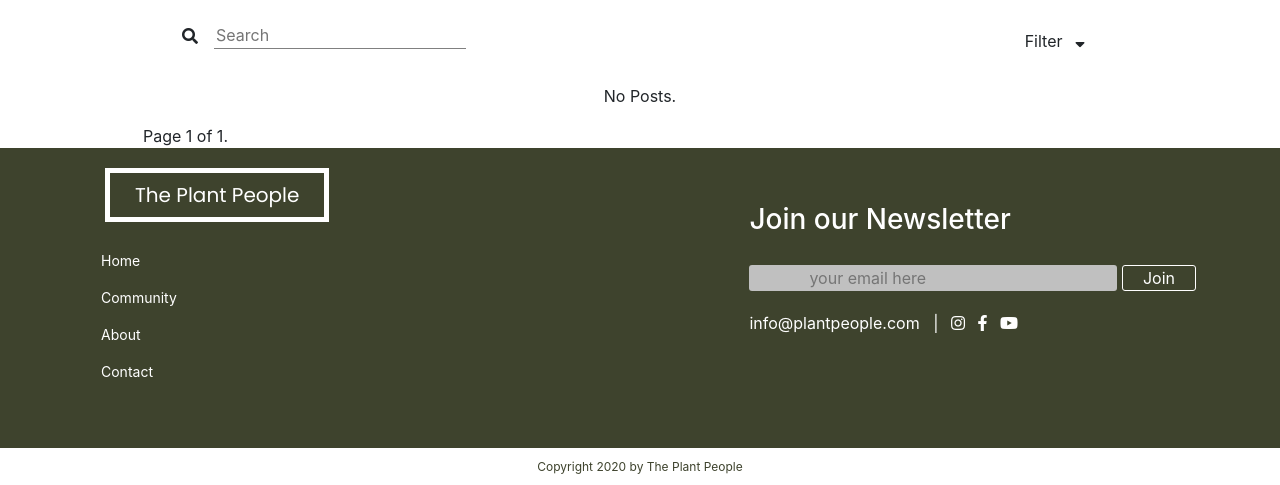
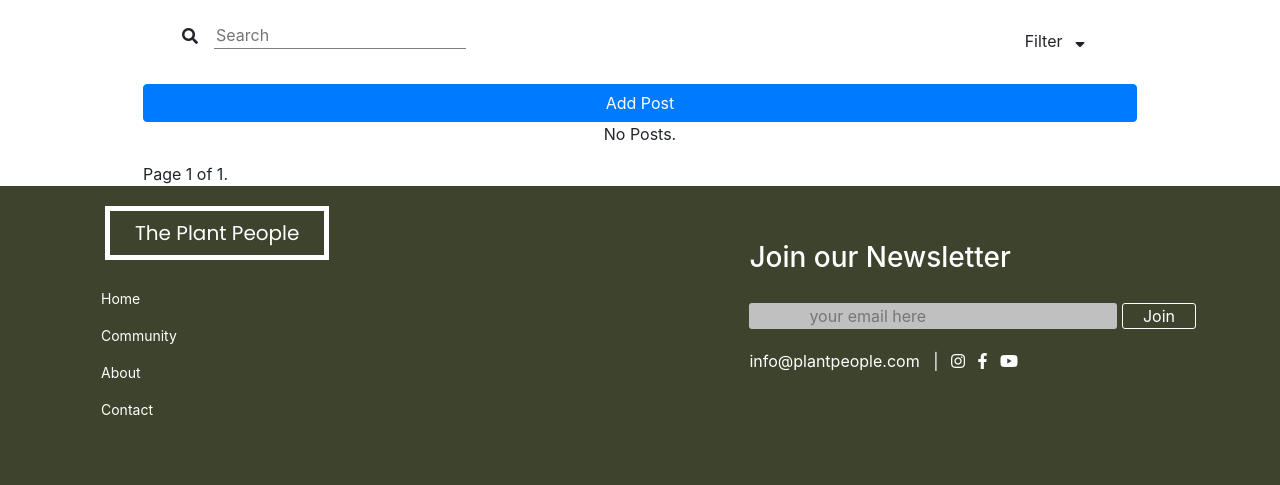
Before and after one commit to aliciaroeck/plant-people, a Django app: page /community/ in a window 1280 px wide. Shown: the part 624-1109 px from the top of the page. Run offline with Django 3.2, Linux system fonts and the light colour scheme; data that the repository does not hold is empty; some libraries are stand-ins or nearby versions.

Commit message:
adds create new post functionality

```diff
--- a/main_app/forms.py
+++ b/main_app/forms.py
@@ -30,3 +30,8 @@
     class Meta:
         model = Post
         fields = ('title', 'content')
+
+class EditContentForm(forms.ModelForm):
+    class Meta:
+        model = Post
+        fields = ('title', 'content')
--- /dev/null
+++ b/main_app/static/scripts/post.js
@@ -0,0 +1 @@
+#('.show-more').on('click', )
--- a/main_app/static/styles/base.css
+++ b/main_app/static/styles/base.css
@@ -432,3 +432,21 @@ img.profile-pic {
 img.community-profile-photo {
     margin: 20px;
 }
+
+p#post-text {
+    display: none;
+}
+
+.hidden {
+    display:none;
+}
+
+.edit-delete {
+    text-decoration: none;
+    color: white;
+}
+
+.edit {
+    border: none;
+    background: transparent;
+}
--- a/main_app/templates/community/index.html
+++ b/main_app/templates/community/index.html
@@ -1,5 +1,6 @@
 {% extends 'base.html' %}
 {% load static %}
+{% load crispy_forms_tags %}
 
 {% block content %}
     <div class="row">
@@ -42,18 +43,43 @@
                 </div>
             </div>
         </div>
+
+        <button type="button" class="btn btn-primary show-more" data-toggle="modal" data-target="#add-content-modal">
+            Add Post
+          </button>
         <!-- Users posts -->
 
         <div class="row d-flex justify-content-center">
             {% for post in page_obj %}
             <div class="community-post-container">
+                    <!-- edit/delete post -->
+                <div class="float-right">
+                    <div class="dropdown show">
+                        <a class="edit-delete m-4" href="#" role="button" id="dropdownMenuLink" data-toggle="dropdown" aria-haspopup="true" aria-expanded="false">
+                            <i class="fas fa-ellipsis-h"></i>
+                        </a>
+
+                        <div class="dropdown-menu" aria-labelledby="dropdownMenuLink">
+
+                            <a class="dropdown-item" href="#" class="edit" data-toggle="modal" data-target="#add-content-modal">Edit</a>
+                            <a class="dropdown-item" href="#">Delete</a>
+                        </div>
+                      </div>
+
+                </div>
                 <div class="float-left">
                     <img class="community-profile-photo rounded-circle" src="{% static '' %}{{ post.user.image }}" alt="{{ post.user.user }} photo">
                     <p class="">{{ post.user.user }}</p>
                 </div>
                 <div class="d-flex flex-column justify-content-center align-items-center pt-5">
                     <h4>{{ post.title }}</h4>
-                    <p>{{ post.content }}</p>
+                    <p class="card-title truncated"> {{ post.content|truncatechars:150 }}
+                        {% if post.content|length > 150 %}
+                        <button type="button" class="btn btn-primary show-more" data-toggle="modal" data-target="#exampleModal">
+                            See More
+                          </button>
+
+                        {%endif%}</p>
                 </div>
             </div>
 
@@ -81,34 +107,31 @@
     </div>
 
 
-    <!------------------- MODALS ------------------->
-    <div class="modal fade" id="exampleModal" tabindex="-1" role="dialog" aria-labelledby="exampleModalLabel" aria-hidden="true">
-        <div class="modal-dialog">
+    <!------------------- MODAL ------------------->
+    <!-- create new post -->
+    <div class="modal fade" id="add-content-modal" tabindex="-1" role="dialog" aria-labelledby="Add Post"
+        aria-hidden="true">
+        <div class="modal-dialog modal-dialog-centered">
             <div class="modal-content">
-
-                    <!-- edit button -->
-                <div class="float-right p-3">
+                <div class="modal-header">
+                    <h5 class="modal-title" id="exampleModalLabel">Create a New Post</h5>
                     <button type="button" class="close" data-dismiss="modal" aria-label="Close">
                         <span aria-hidden="true">&times;</span>
                     </button>
                 </div>
-
-                <h5 class="modal-title d-flex justify-content-center" id="exampleModalLabel">{{post.title}}</h5>
-
-                    <!-- edit form -->
-                <div class="row">
-                    <div class="col-sm">
-                        <div class="modal-body">
-                            <form action="{% url 'edit_profile' %}" method="POST">
-
-                                <div class="text-center form-sm mt-2">
-                                    <button class="submit-modal"></button>
-                                </div>
-                            </form>
+                <div class="modal-body">
+                    <form action="{% url 'community' %}" method="POST">
+                        {% csrf_token %}
+                        {{ create_form | crispy}}
+                        <div class="text-center form-sm mt-2">
+                            <button class="btn btn-info">Submit</button>
                         </div>
-                    </div>
+                    </form>
                 </div>
             </div>
         </div>
     </div>
+
+
+    <script src="{% static 'scripts/post.js' %}"></script>
 {% endblock %}
--- a/main_app/urls.py
+++ b/main_app/urls.py
@@ -7,5 +7,5 @@ urlpatterns = [
     path('community/', views.community, name='community'),
     path('profile/', views.profile, name='profile'),
     path('edit_profile/', views.edit_profile, name='edit_profile'),
-    path('create_post/', views.create_post, name='create_post'),
+    path('edit_post/', views.edit_post, name='edit_post'),
 ]
--- a/main_app/views.py
+++ b/main_app/views.py
@@ -7,7 +7,7 @@ from django.contrib.auth.forms import UserCreationForm, AuthenticationForm
 # models
 from .models import Profile, Post
 # forms
-from .forms import Create_Profile_Form, EditProfileForm, ImageForm, NewContentPostForm
+from .forms import Create_Profile_Form, EditProfileForm, ImageForm, NewContentPostForm, EditContentForm
 # Create your views here.
 
 
@@ -42,25 +42,22 @@ def login(request):
 
 # Community Posts Route
 def community(request):
+    if request.method == 'POST':
+        create_form = NewContentPostForm(request.POST)
+        if create_form.is_valid():
+            post = create_form.save(commit=False)
+            post.user = request.user.profile
+            post.save()
+            return redirect('community')
+    else:
+        create_form = NewContentPostForm()
     posts = Post.objects.all()
     paginator = Paginator(posts, 5)
 
     page_number = request.GET.get('page', 1)
     page_obj = paginator.get_page(page_number)
 
-    return render(request, 'community/index.html', {'page_obj': page_obj})
-
-
-
-def listing(request):
-    contact_list = Contact.objects.all()
-    paginator = Paginator(contact_list, 25) # Show 25 contacts per page.
-
-    page_number = request.GET.get('page')
-    page_obj = paginator.get_page(page_number)
-    return render(request, 'list.html', {'page_obj': page_obj})
-
-
+    return render(request, 'community/index.html', {'page_obj': page_obj, 'create_form': create_form})
 
 
 # Personal Profile Route
@@ -88,11 +85,14 @@ def edit_profile(request):
         user.save()
         return redirect('profile')
 
-# Create Post
-def create_post(request):
-    form = NewContentPostForm(request.POST)
-    if form.is_valid():
-        post = form.save(commit=False)
-        post.profile = request.user.profile
-        post.save()
-    return redirect(f'/community/{post.id}')
+
+# Edit post
+def edit_post(request):
+    post = Post.objects.get(id=post_id)
+    if post.user != request.user:
+        return redirect('community')
+    if request.method == 'POST':
+        edit_content_post = EditContentForm(request.POST, instance=post)
+        if edit_content_post.is_valid():
+            edit_content_post.save()
+            return redirect('community', post_id=post_id)
```
